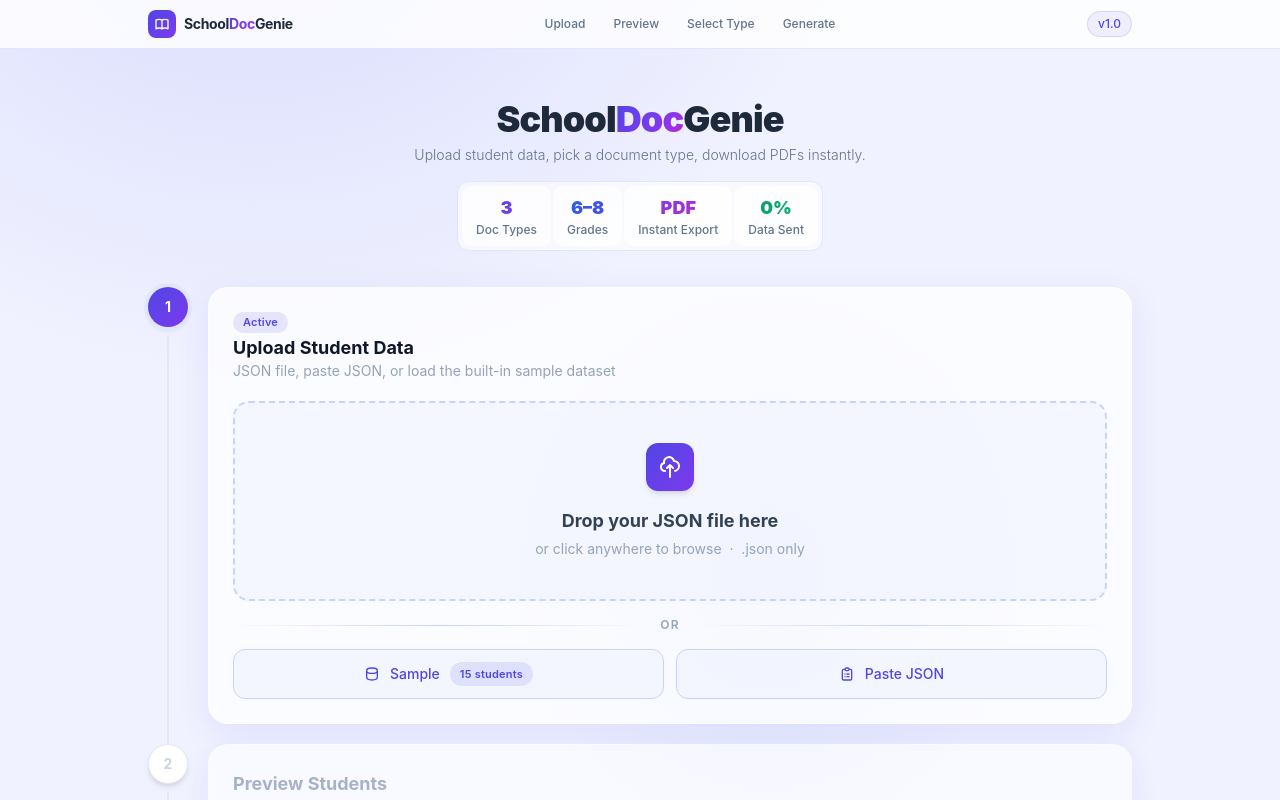
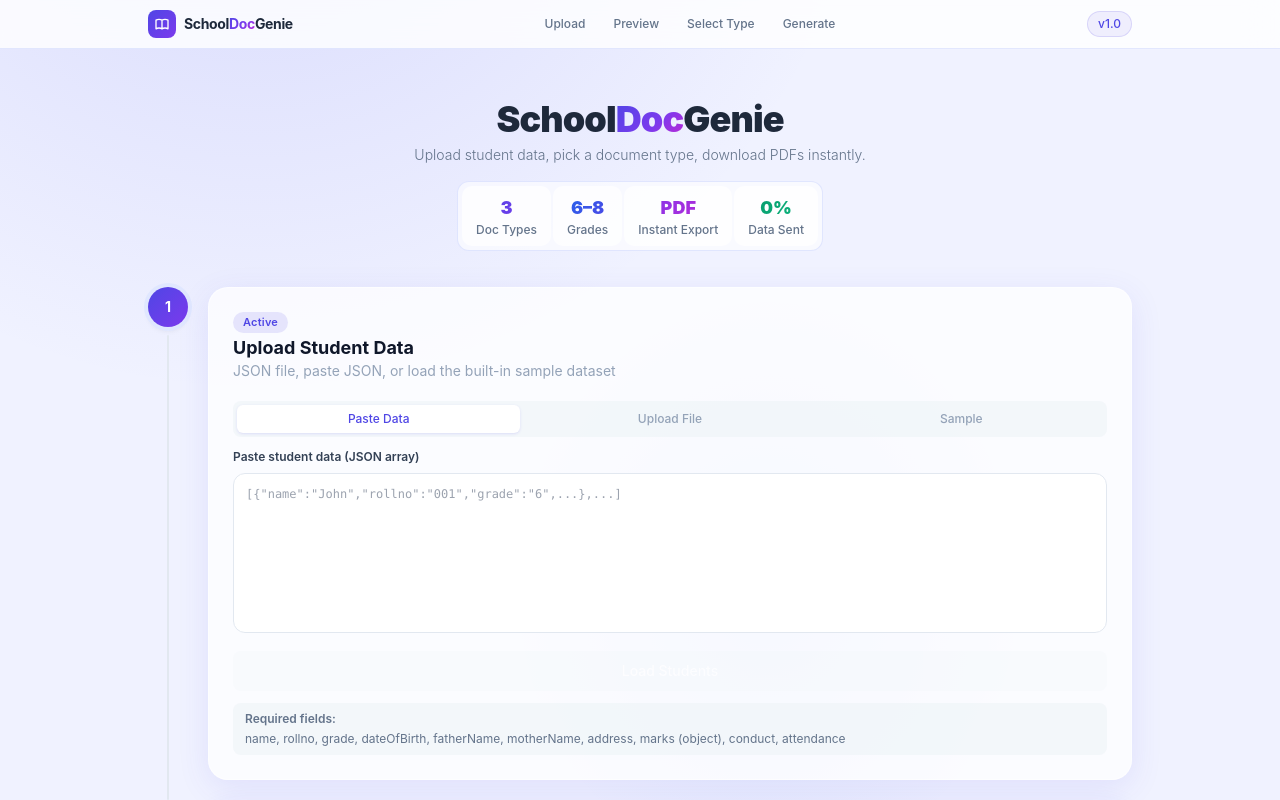
Before and after one commit to jigneshpandya86-lab/ALMWork, a Next.js app in the folder SchoolDocGenie/: page /ALMWork/ in a window 1280 px wide. Shown: the top 800 px of the page. Built offline with nearby package versions, Linux system fonts and the light colour scheme.

Commit message:
Add tabbed upload: Paste Data (primary), Upload File, Sample

```diff
--- a/SchoolDocGenie/src/components/FileUploader.tsx
+++ b/SchoolDocGenie/src/components/FileUploader.tsx
@@ -8,8 +8,8 @@ export default function FileUploader({ onStudentsLoaded, onError }: FileUploader
   const [isDragging, setIsDragging] = useState(false);
   const [isLoading, setIsLoading] = useState(false);
   const [fileName, setFileName] = useState<string | null>(null);
-  const [pasteMode, setPasteMode] = useState(false);
   const [pasteValue, setPasteValue] = useState('');
+  const [activeTab, setActiveTab] = useState<'form' | 'file' | 'sample'>('form');
   const inputRef = useRef<HTMLInputElement>(null);
 
   const processFile = useCallback(async (file: File) => {
@@ -37,7 +37,6 @@ export default function FileUploader({ onStudentsLoaded, onError }: FileUploader
       if (valid.length === 0) { onError('No valid students in the provided data'); return; }
       onStudentsLoaded(valid);
       setPasteValue('');
-      setPasteMode(false);
     } catch (err) {
       onError(err instanceof Error ? err.message : 'Invalid JSON format');
     } finally { setIsLoading(false); }
@@ -69,11 +68,70 @@ export default function FileUploader({ onStudentsLoaded, onError }: FileUploader
   }, [onStudentsLoaded, onError]);
 
   return (
-    <div className="space-y-4">
-      {/* Tabs */}
-      {!pasteMode ? (
-        <>
-          {/* Drop zone */}
+    <div className="space-y-3">
+      {/* Tab buttons */}
+      <div className="flex gap-2 p-1 rounded-lg" style={{ background:'rgba(241,245,249,0.8)' }}>
+        {(['form', 'file', 'sample'] as const).map(tab => (
+          <button key={tab} onClick={() => setActiveTab(tab)}
+            className="flex-1 px-3 py-1.5 rounded-md text-xs font-medium transition-all"
+            style={activeTab === tab ? {
+              background: 'white',
+              color: '#4f46e5',
+              boxShadow: '0 1px 3px rgba(79,70,229,0.15)',
+            } : { color: '#94a3b8' }}>
+            {tab === 'form' ? 'Paste Data' : tab === 'file' ? 'Upload File' : 'Sample'}
+          </button>
+        ))}
+      </div>
+
+      {/* Paste form tab */}
+      {activeTab === 'form' && (
+        <div className="space-y-3">
+          <div>
+            <label className="block text-xs font-semibold text-slate-700 mb-2">Paste student data (JSON array)</label>
+            <textarea
+              value={pasteValue}
+              onChange={(e) => setPasteValue(e.target.value)}
+              placeholder='[{"name":"John","rollno":"001","grade":"6",...},...]'
+              className="w-full h-40 p-3 rounded-xl text-xs font-mono resize-none outline-none transition-all"
+              style={{
+                background:'rgba(255,255,255,0.9)',
+                border:'1.5px solid #e2e8f0',
+              }}
+              onFocus={(e) => { e.currentTarget.style.borderColor='#6366f1'; e.currentTarget.style.boxShadow='0 0 0 3px rgba(99,102,241,0.1)'; }}
+              onBlur={(e) => { e.currentTarget.style.borderColor='#e2e8f0'; e.currentTarget.style.boxShadow='none'; }}
+            />
+          </div>
+
+          <button
+            onClick={processPastedJSON}
+            disabled={isLoading || !pasteValue.trim()}
+            className="w-full py-2.5 px-4 rounded-lg text-sm font-medium transition-all"
+            style={{
+              background: isLoading || !pasteValue.trim() ? 'rgba(241,245,249,0.6)' : 'linear-gradient(135deg,#4f46e5,#7c3aed)',
+              color: 'white',
+              opacity: isLoading || !pasteValue.trim() ? 0.6 : 1,
+              cursor: isLoading || !pasteValue.trim() ? 'not-allowed' : 'pointer',
+            }}
+          >
+            {isLoading ? (
+              <span className="flex items-center justify-center gap-2">
+                <div className="w-3 h-3 rounded-full border-2 border-white/30 border-t-white" style={{ animation:'spin .6s linear infinite' }} />
+                Processing…
+              </span>
+            ) : 'Load Students'}
+          </button>
+
+          <div className="px-3 py-2 rounded-lg text-xs text-slate-500" style={{ background:'rgba(241,245,249,0.8)' }}>
+            <p className="font-semibold mb-1">Required fields:</p>
+            <p className="text-xs">name, rollno, grade, dateOfBirth, fatherName, motherName, address, marks (object), conduct, attendance</p>
+          </div>
+        </div>
+      )}
+
+      {/* File upload tab */}
+      {activeTab === 'file' && (
+        <div className="space-y-3">
           <div
             onClick={() => inputRef.current?.click()}
             onDragOver={(e) => { e.preventDefault(); setIsDragging(true); }}
@@ -81,7 +139,7 @@ export default function FileUploader({ onStudentsLoaded, onError }: FileUploader
             onDrop={handleDrop}
             role="button" tabIndex={0}
             onKeyDown={(e) => e.key === 'Enter' && inputRef.current?.click()}
-            className="relative rounded-2xl p-10 text-center cursor-pointer select-none transition-all duration-200"
+            className="relative rounded-xl p-8 text-center cursor-pointer select-none transition-all"
             style={{
               border: `2px dashed ${isDragging ? '#6366f1' : fileName ? '#10b981' : '#c7d2fe'}`,
               background: isDragging
@@ -95,44 +153,43 @@ export default function FileUploader({ onStudentsLoaded, onError }: FileUploader
             <input ref={inputRef} type="file" accept=".json" className="hidden" onChange={handleChange} />
 
             {isLoading ? (
-              <div className="flex flex-col items-center gap-3">
-                <div className="w-10 h-10 rounded-lg flex items-center justify-center"
-                  style={{ background:'rgba(79,70,229,0.1)' }}>
-                  <div className="w-5 h-5 rounded-full border-[2.5px] border-indigo-200 border-t-indigo-500"
+              <div className="flex flex-col items-center gap-2">
+                <div className="w-8 h-8 rounded-lg flex items-center justify-center" style={{ background:'rgba(79,70,229,0.1)' }}>
+                  <div className="w-4 h-4 rounded-full border-2 border-indigo-200 border-t-indigo-500"
                     style={{ animation:'spin .8s linear infinite' }} />
                 </div>
-                <p className="font-semibold text-indigo-600 text-sm">Processing {fileName}…</p>
+                <p className="font-semibold text-indigo-600 text-xs">Processing {fileName}…</p>
               </div>
             ) : fileName ? (
-              <div className="flex flex-col items-center gap-3">
-                <div className="w-10 h-10 rounded-lg flex items-center justify-center"
+              <div className="flex flex-col items-center gap-2">
+                <div className="w-8 h-8 rounded-lg flex items-center justify-center"
                   style={{ background:'linear-gradient(135deg,rgba(16,185,129,0.15),rgba(5,150,105,0.2))' }}>
-                  <svg className="w-5 h-5 text-emerald-600" fill="none" stroke="currentColor" viewBox="0 0 24 24">
+                  <svg className="w-4 h-4 text-emerald-600" fill="none" stroke="currentColor" viewBox="0 0 24 24">
                     <path strokeLinecap="round" strokeLinejoin="round" strokeWidth={2.5} d="M5 13l4 4L19 7"/>
                   </svg>
                 </div>
                 <div>
-                  <p className="font-bold text-emerald-700 text-lg">{fileName}</p>
-                  <p className="text-sm text-emerald-500 mt-0.5">Loaded — click to replace</p>
+                  <p className="font-bold text-emerald-700 text-sm">{fileName}</p>
+                  <p className="text-xs text-emerald-500 mt-0.5">Loaded — click to replace</p>
                 </div>
               </div>
             ) : (
-              <div className="flex flex-col items-center gap-4">
-                <div className="w-12 h-12 rounded-xl flex items-center justify-center shadow-md"
+              <div className="flex flex-col items-center gap-3">
+                <div className="w-10 h-10 rounded-lg flex items-center justify-center shadow-md"
                   style={{ background:'linear-gradient(135deg,#4f46e5,#7c3aed)' }}>
-                  <svg className="w-6 h-6 text-white" fill="none" stroke="currentColor" viewBox="0 0 24 24">
+                  <svg className="w-5 h-5 text-white" fill="none" stroke="currentColor" viewBox="0 0 24 24">
                     <path strokeLinecap="round" strokeLinejoin="round" strokeWidth={2}
                       d="M7 16a4 4 0 01-.88-7.903A5 5 0 1115.9 6L16 6a5 5 0 011 9.9M15 13l-3-3m0 0l-3 3m3-3v12"/>
                   </svg>
                 </div>
                 <div>
-                  <p className="font-bold text-slate-700 text-lg">Drop your JSON file here</p>
-                  <p className="text-slate-400 text-sm mt-1">or click anywhere to browse &nbsp;·&nbsp; .json only</p>
+                  <p className="font-bold text-slate-700 text-sm">Drop your JSON file</p>
+                  <p className="text-slate-400 text-xs mt-1">or click to browse</p>
                 </div>
                 {isDragging && (
-                  <div className="absolute inset-0 rounded-2xl flex items-center justify-center"
+                  <div className="absolute inset-0 rounded-xl flex items-center justify-center"
                     style={{ background:'rgba(99,102,241,0.1)', backdropFilter:'blur(4px)' }}>
-                    <div className="px-6 py-3 rounded-xl font-bold text-indigo-700"
+                    <div className="px-5 py-2 rounded-lg font-bold text-indigo-700 text-sm"
                       style={{ background:'rgba(255,255,255,0.9)', border:'2px solid #6366f1' }}>
                       Release to upload
                     </div>
@@ -141,100 +198,36 @@ export default function FileUploader({ onStudentsLoaded, onError }: FileUploader
               </div>
             )}
           </div>
+        </div>
+      )}
 
-          {/* Divider */}
-          <div className="flex items-center gap-3">
-            <div className="flex-1 h-px" style={{ background:'linear-gradient(to right,transparent,#c7d2fe,transparent)' }} />
-            <span className="text-xs font-semibold text-slate-400 uppercase tracking-widest">or</span>
-            <div className="flex-1 h-px" style={{ background:'linear-gradient(to right,transparent,#c7d2fe,transparent)' }} />
-          </div>
-
-          {/* Buttons row */}
-          <div className="flex flex-col sm:flex-row gap-3">
+      {/* Sample tab */}
+      {activeTab === 'sample' && (
         <button
           onClick={loadSample} disabled={isLoading}
-              className="btn-outline flex-1 py-3 px-5 flex items-center justify-center gap-2.5 text-sm"
+          className="w-full py-3 px-5 rounded-xl text-sm font-medium transition-all flex items-center justify-center gap-2"
+          style={{
+            background: isLoading ? 'rgba(241,245,249,0.6)' : 'linear-gradient(135deg,#4f46e5,#7c3aed)',
+            color: 'white',
+            opacity: isLoading ? 0.6 : 1,
+            cursor: isLoading ? 'not-allowed' : 'pointer',
+          }}
         >
+          {isLoading ? (
+            <>
+              <div className="w-4 h-4 rounded-full border-2 border-white/30 border-t-white" style={{ animation:'spin .7s linear infinite' }} />
+              Loading Sample…
+            </>
+          ) : (
+            <>
               <svg className="w-4 h-4" fill="none" stroke="currentColor" viewBox="0 0 24 24">
                 <path strokeLinecap="round" strokeLinejoin="round" strokeWidth={2}
                   d="M4 7v10c0 2.21 3.582 4 8 4s8-1.79 8-4V7M4 7c0 2.21 3.582 4 8 4s8-1.79 8-4M4 7c0-2.21 3.582-4 8-4s8 1.79 8 4"/>
               </svg>
-              Sample
-              <span className="badge" style={{ background:'rgba(79,70,229,0.12)', color:'#4f46e5' }}>15 students</span>
-            </button>
-
-            <button
-              onClick={() => { setPasteMode(true); setPasteValue(''); }} disabled={isLoading}
-              className="btn-outline flex-1 py-3 px-5 flex items-center justify-center gap-2.5 text-sm"
-            >
-              <svg className="w-4 h-4" fill="none" stroke="currentColor" viewBox="0 0 24 24">
-                <path strokeLinecap="round" strokeLinejoin="round" strokeWidth={2}
-                  d="M9 5H7a2 2 0 00-2 2v12a2 2 0 002 2h10a2 2 0 002-2V7a2 2 0 00-2-2h-2M9 5a2 2 0 002 2h2a2 2 0 002-2M9 5a2 2 0 012-2h2a2 2 0 012 2m-3 7h3m-3 4h3m-6-4h.01M9 16h.01"/>
-              </svg>
-              Paste JSON
-            </button>
-          </div>
-        </>
-      ) : (
-        <div className="space-y-4">
-          {/* Paste textarea */}
-          <div>
-            <label className="block text-sm font-semibold text-slate-700 mb-2">Paste JSON or JSON Array</label>
-            <textarea
-              value={pasteValue}
-              onChange={(e) => setPasteValue(e.target.value)}
-              placeholder='Paste JSON array: [{"name":"John","rollno":"001",...},...]'
-              className="w-full h-48 p-4 rounded-xl text-sm font-mono resize-none outline-none transition-all"
-              style={{
-                background:'rgba(255,255,255,0.8)',
-                border:'1.5px solid #e2e8f0',
-              }}
-              onFocus={(e) => { e.currentTarget.style.borderColor='#6366f1'; e.currentTarget.style.boxShadow='0 0 0 3px rgba(99,102,241,0.1)'; }}
-              onBlur={(e) => { e.currentTarget.style.borderColor='#e2e8f0'; e.currentTarget.style.boxShadow='none'; }}
-            />
-          </div>
-
-          {/* Buttons */}
-          <div className="flex gap-3">
-            <button
-              onClick={processPastedJSON}
-              disabled={isLoading || !pasteValue.trim()}
-              className="btn-primary flex-1 py-3 px-5 flex items-center justify-center gap-2 text-sm"
-              style={{ opacity: isLoading || !pasteValue.trim() ? 0.5 : 1, cursor: isLoading || !pasteValue.trim() ? 'not-allowed' : 'pointer' }}
-            >
-              {isLoading ? (
-                <>
-                  <div className="w-4 h-4 rounded-full border-2 border-white/30 border-t-white" style={{ animation:'spin .7s linear infinite' }} />
-                  Processing…
-                </>
-              ) : (
-                <>
-                  <svg className="w-4 h-4" fill="none" stroke="currentColor" viewBox="0 0 24 24">
-                    <path strokeLinecap="round" strokeLinejoin="round" strokeWidth={2} d="M5 13l4 4L19 7"/>
-                  </svg>
-                  Load Students
+              Load Sample Dataset (15 students, Grades 6–8)
             </>
           )}
         </button>
-
-            <button
-              onClick={() => { setPasteMode(false); setPasteValue(''); }}
-              disabled={isLoading}
-              className="btn-outline py-3 px-5 flex items-center justify-center gap-2 text-sm"
-            >
-              <svg className="w-4 h-4" fill="none" stroke="currentColor" viewBox="0 0 24 24">
-                <path strokeLinecap="round" strokeLinejoin="round" strokeWidth={2} d="M6 18L18 6M6 6l12 12"/>
-              </svg>
-              Back
-            </button>
-          </div>
-
-          {/* Info */}
-          <div className="px-4 py-3 rounded-xl text-xs text-slate-500" style={{ background:'rgba(241,245,249,0.8)' }}>
-            <p className="font-semibold mb-1">Expected JSON format (array of students):</p>
-            <code style={{ fontSize: '11px' }}>[{'{'}name: "John", rollno: "001", grade: "6", ...{'}'},...]</code>
-          </div>
-        </div>
       )}
     </div>
   );
```
Lines whose indentation alone changed are shown as unchanged.
